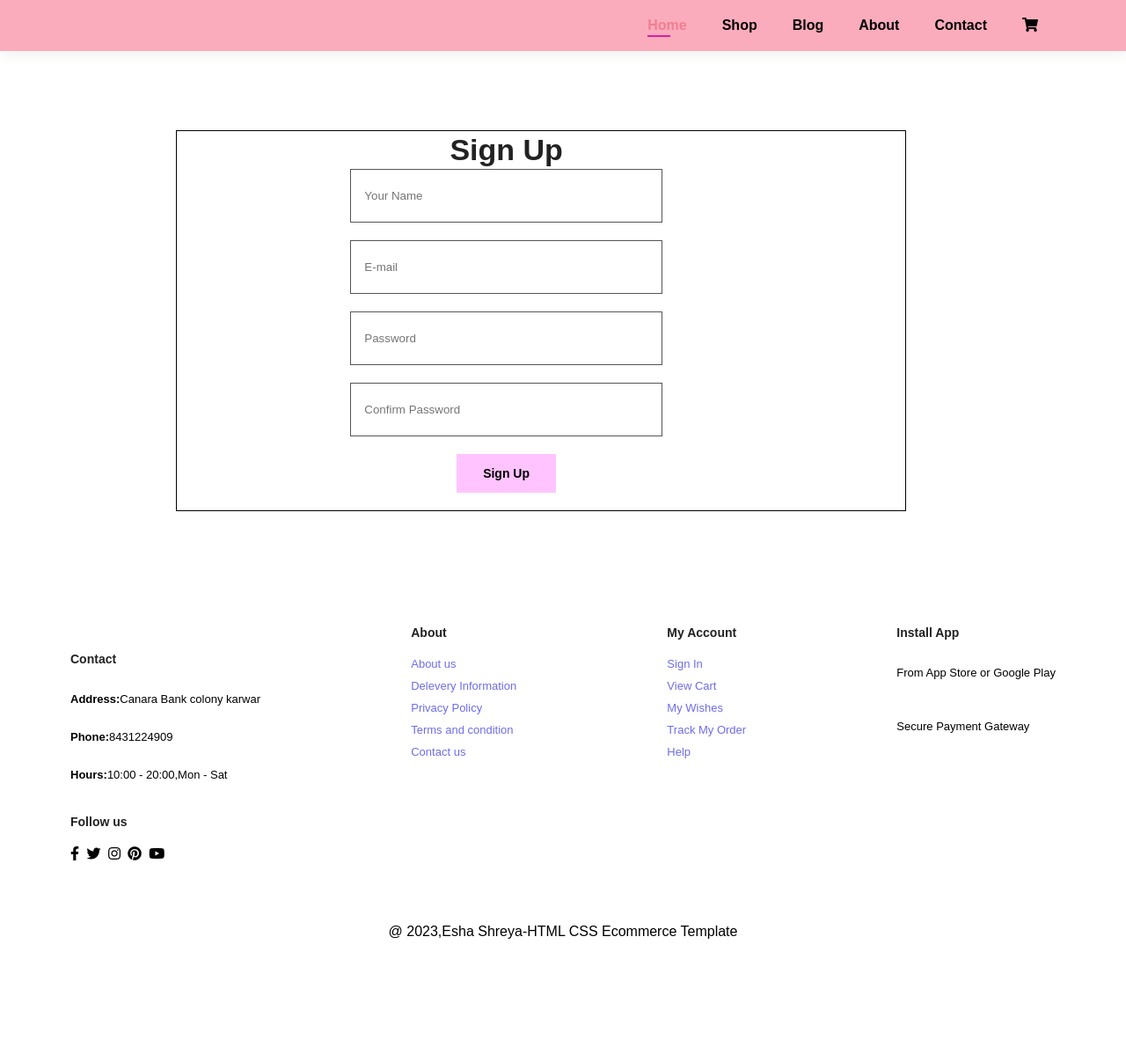
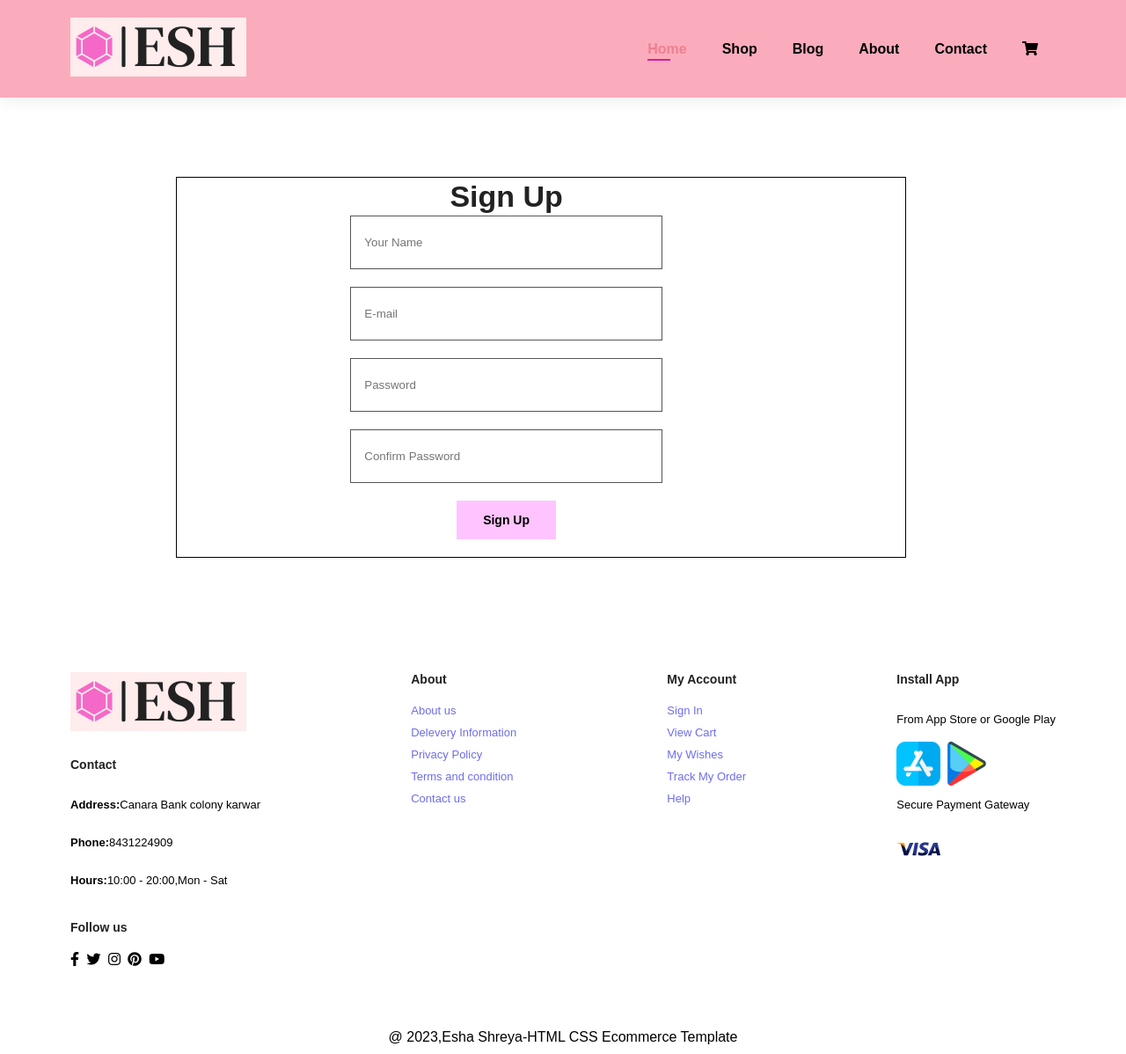
Before and after one commit to shreya-gp/ecommerce_website_project, a plain HTML site: page signup.html in a window 1280 px wide. Shown: the whole page at 88% size. Before the commit the page ends 1078 px from the top, so only its background shows below. Drawn offline with Linux system fonts and the light colour scheme; a web font is replaced by a local one.

Commit message:
Update signup.html

```diff
--- a/signup.html
+++ b/signup.html
@@ -13,7 +13,7 @@
 </head>
 <body>
     <section id="header">
-        <a href="#"><img src="small-esh-logo.png" class="logo" alt=""></a>
+        <a href="#"><img src="assets/small-esh-logo.png" class="logo" alt=""></a>
         <div>
             <ul id="navbar">
               <li> <a  class="active" href="index.html">Home</a></li>
@@ -45,7 +45,7 @@
     </section>
     <footer  class="section-p1">
         <div class="col">
-            <img class="logo" src="small-esh-logo.png" alt="">
+            <img class="logo" src="assets/small-esh-logo.png" alt="">
             <h4>Contact</h4>
             <p><strong>Address:</strong>Canara Bank colony karwar</p>
             <p><strong>Phone:</strong>8431224909</p>
@@ -81,11 +81,11 @@
                 <h4>Install App</h4>
                 <p>From App Store or Google Play</p>
                 <div class="row">
-                    <img src="app-store.png" alt="">
-                    <img src="play-store.png" alt="">
+                    <img src="assets/app-store.png" alt="">
+                    <img src="assets/play-store.png" alt="">
                 </div>
                 <p>Secure Payment Gateway</p>
-                <img src="visa.png" alt="">
+                <img src="assets/visa.png" alt="">
             </div>
     </footer>
 
```
